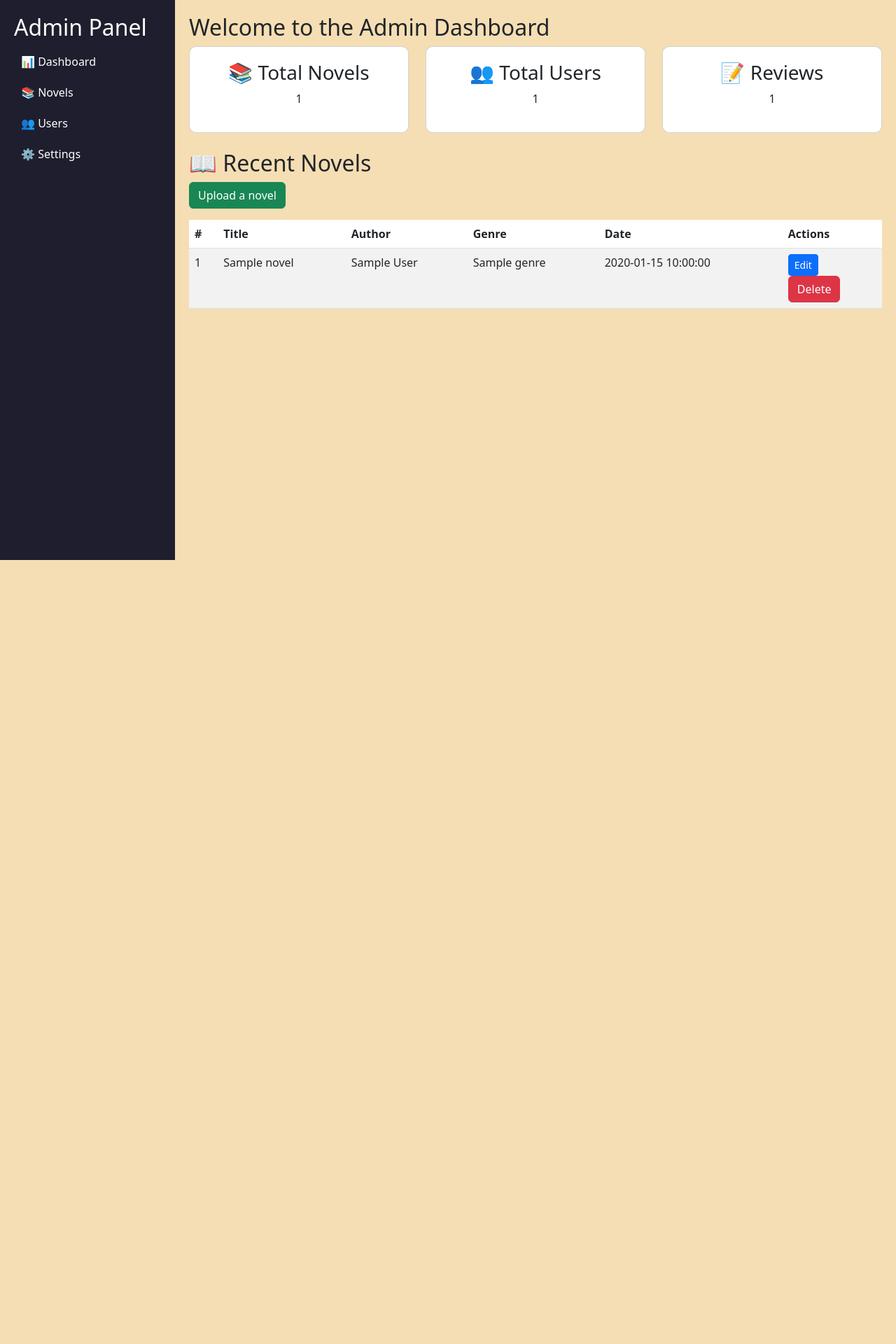
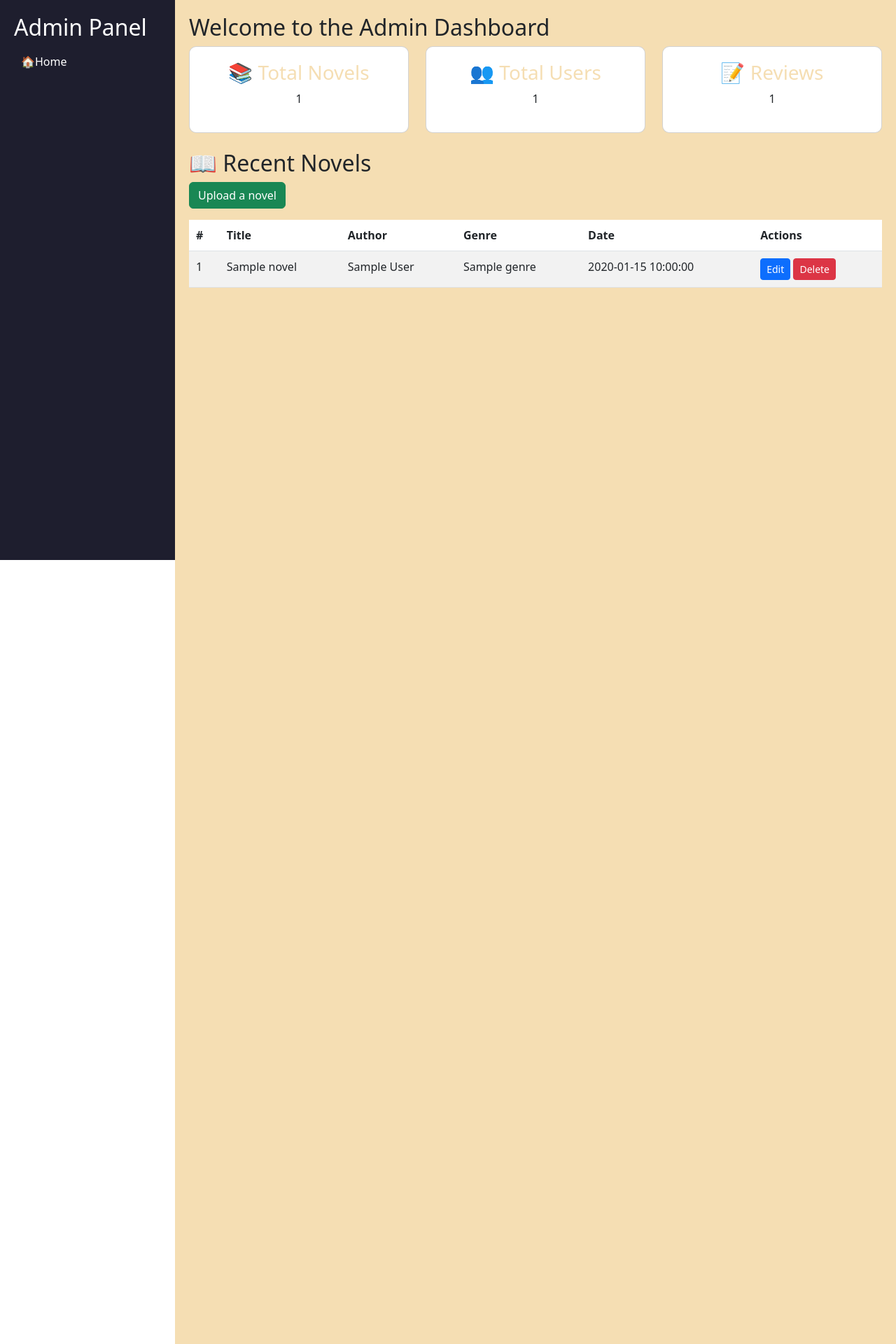
Before and after one commit to LifeGiver13/website-scroll_saga, a Python web app: template flask/templates/admin_dashboard.html in a window 1280 px wide. Shown: the top 1920 px of the page at 70% size. Before the commit the page ends 800 px from the top, so only its background shows below. Run offline with Jinja, Linux system fonts and the light colour scheme; the template is opened without the code that fills it: most values are stand-ins (such as "Sample title", 1, 10 or a date in 2020).

Commit message:
implementation_of_novel_upload_and_deletion.

```diff
--- a/flask/app.py
+++ b/flask/app.py
@@ -103,6 +103,7 @@ def edit_novel(novel_id):
         novel.novel_title = request.form["novel_title"]
         novel.author = request.form["author"]
         novel.genre = request.form["genre"]
+        db.session.add(novel)
         db.session.commit()
         return redirect(url_for("panel"))
     return render_template("edit_novel_form.html", novel=novel)
--- a/flask/templates/admin_dashboard.html
+++ b/flask/templates/admin_dashboard.html
@@ -4,9 +4,11 @@
 <head>
     <meta charset="UTF-8">
     <meta name="viewport" content="width=device-width, initial-scale=1.0">
-    <title>Admin Dashboard</title>
+    <title>{{page_title}}</title>
     <link href="https://cdn.jsdelivr.net/npm/bootstrap@5.3.0/dist/css/bootstrap.min.css" rel="stylesheet">
     <link href="static/css/styles.css" rel="stylesheet" type="text/css" />
+    <link rel="icon" type="image/webp" href="static/images/sAga_scroll.webp">
+
 
 </head>
 
@@ -15,6 +17,7 @@
     <!-- Sidebar -->
     <div class="sidebar">
         <h2>Admin Panel</h2>
+        <a href="{{url_for('novel_list')}}">🏠Home</a>
         <a href="#">📊 Dashboard</a>
         <a href="#">📚 Novels</a>
         <a href="#">👥 Users</a>
@@ -52,6 +55,7 @@
         <form action="{{ url_for('add_novel') }}" method="POST">
             <button type="submit" class="btn btn-success">Upload a novel</button>
         </form>
+        <div class="table-container table-responsive">
             <table class="table table-striped mt-3">
                 <thead>
                     <tr>
@@ -72,10 +76,11 @@
                         <td>{{ novel["genre"] }}</td>
                         <td>{{ novel["publish_date"] }}</td>
                         <td>
-                        <a href="{{url_for('edit_novel',novel_id = novel.novel_id)}}"
+                            <a href="{{ url_for('edit_novel', novel_id=novel['novel_id']) }}"
                                 class="btn btn-sm btn-primary">Edit</a>
-                        <form action="{{ url_for('delete_novel', novel_id=novel.novel_id) }}" method="POST">
-                            <button type="submit" class="btn btn-danger">Delete</button>
+                            <form action="{{ url_for('delete_novel', novel_id=novel['novel_id']) }}" method="POST"
+                                style="display:inline;">
+                                <button type="submit" class="btn btn-sm btn-danger">Delete</button>
                             </form>
                         </td>
                     </tr>
@@ -83,6 +88,9 @@
                 </tbody>
             </table>
         </div>
+    </div>
+
+    </div>
 
 </body>
 
--- a/flask/templates/static/css/styles.css
+++ b/flask/templates/static/css/styles.css
@@ -1,17 +1,17 @@
 #wrapper {
-    margin: 0px 0px;
-    padding: 0px;
-    width: 100%;
+    background-color: whitesmoke;
+    padding: 0.5em;
+
 }
 
 nav {
-    height: 10vh;
-    background-color: red;
+    height: auto;
+    background-color: #8b5a2b;
 }
 
 #footer {
     height: 10vh;
-    background-color: red;
+    background-color: #8b5a2b;
 }
 
 main {
@@ -25,6 +25,62 @@ li>a {
     color: black;
 }
 
+
+#myDIV {
+    width: 27vw;
+    height: auto;
+    background-color: #1e1e2e;
+    margin: 11px 30px;
+    padding: 10px;
+    border-radius: 30px;
+    display: block;
+
+}
+
+#myDIV>p {
+    color: #f5deb3;
+}
+
+h4,
+h3 {
+    color: #f5deb3;
+}
+
+
+.flex-cont {
+    display: flex;
+    flex-wrap: wrap;
+    margin: 4px;
+    flex-direction: row;
+    justify-content: left;
+    background-color: #f5deb3;
+}
+
+
+.flex-cont>div {
+    padding: 5px;
+    font: 1.5;
+}
+
+
+img {
+    border-radius: 15%;
+    border: 2px solid #8b5a2b;
+    margin: 70px;
+    width: 50%;
+    height: 35%;
+    margin: 25%;
+}
+
+.nav-item a:hover {
+    background-color: #1e1e2e;
+    border-radius: 5px;
+}
+
+.nav-item a {
+    font-weight: 500;
+}
+
 body {
     display: flex;
     height: 100vh;
@@ -35,33 +91,28 @@ body {
     background: #1e1e2e;
     padding: 20px;
     color: #fff;
+    height: auto;
 }
-
 
 .sidebar a {
     color: #fff;
     display: block;
     padding: 10px;
     text-decoration: none;
+    height: 50in;
 }
-
-
 
 .sidebar a:hover {
     background: #8b5a2b;
     border-radius: 5px;
 }
 
-
 .content {
     flex: 1;
     padding: 20px;
     background: #f5deb3;
+    height: 50in;
 }
-
-
-
-
 
 .card {
     background: #fff;
@@ -70,43 +121,37 @@ body {
     text-align: center;
 }
 
-#myDIV {
-    width: 27vw;
-    height: auto;
-    border: black;
-    background-color: #1e1e2e;
-    margin: 13px 30px;
-    padding: 10px;
-    border-radius: 35px;
-
-
+.table-container {
+    max-height: 100%;
+    overflow-y: auto;
 }
 
-#myDIV>p {
+.table {
+    width: 100%;
+    border-collapse: collapse;
+}
+
+.table th,
+.table td {
+    padding: 10px;
+    text-align: left;
+}
+
+.table-striped tbody tr:nth-of-type(odd) {
+    background-color: #f9f9f9;
+}
+
+.table-wrapper {
+    display: flex;
+    flex-direction: column;
+    height: 100%;
+}
+
+.table-responsive {
+    flex-grow: 1;
+    overflow-y: auto;
+}
+
+legend {
     color: #f5deb3;
 }
-
-
-
-.flex-cont {
-    display: flex;
-    flex-wrap: wrap;
-    margin: 10px;
-    flex-direction: row;
-    justify-content: left;
-}
-
-
-.flex-cont>div {
-    padding: 2px 5px;
-    font: 1.25;
-}
-
-
-img {
-    border: 2px solid red;
-    margin: 70px;
-    width: 50%;
-    height: auto;
-    margin: 25%;
-}
```
Also changed, not shown: flask/templates/add_novel.html (+17 -6 lines), flask/templates/edit_novel_form.html (+17 -8 lines), flask/static/images/TMOD.jpg (added), flask/static/images/sol.jpg (added), flask/static/uploaded_cover_page/bussiness.webp (added), flask/static/uploaded_cover_page/login.webp (added). Lines whose indentation alone changed are shown as unchanged.
